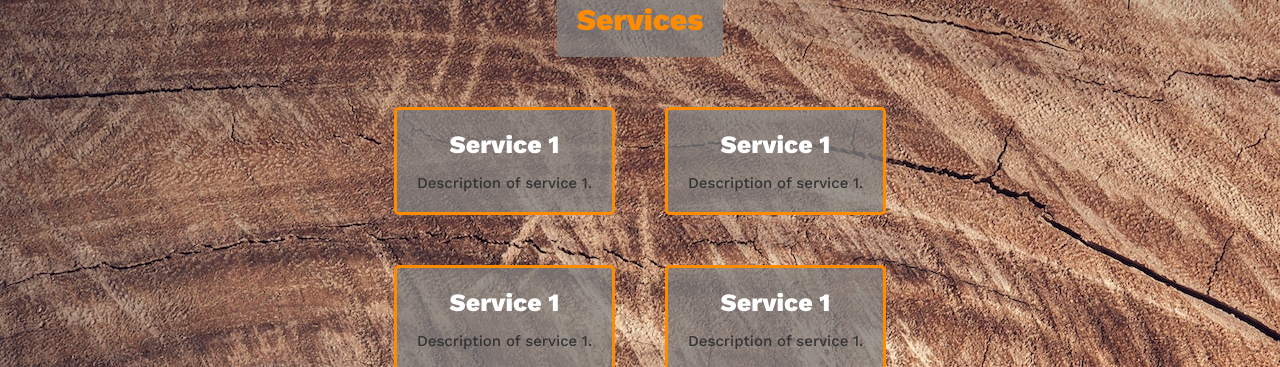
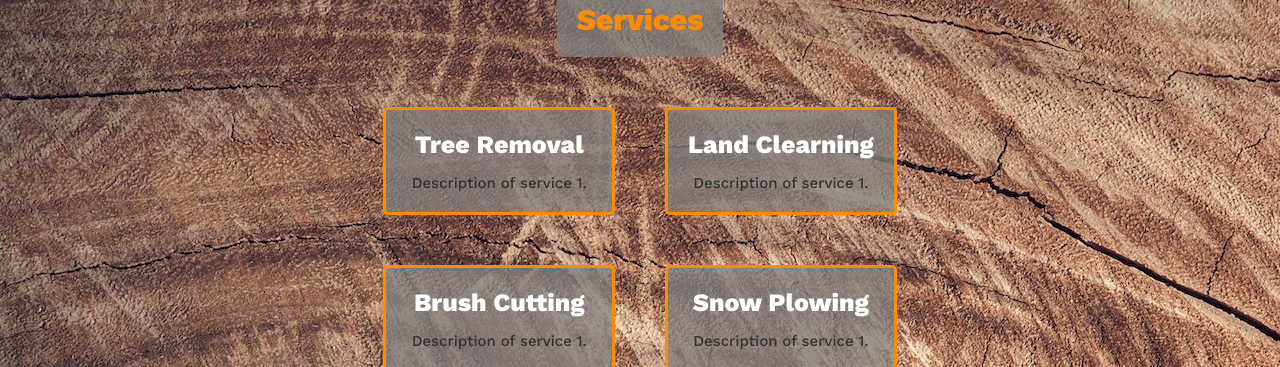
Before and after one commit to drew-worden/Worden-Tree-Company, a Next.js app: page / in a window 1280 px wide. Shown: the part 1080-1447 px from the top of the page. Built offline with nearby package versions, Linux system fonts and the light colour scheme.

Commit message:
Added service titles.

```diff
--- a/pages/index.jsx
+++ b/pages/index.jsx
@@ -48,19 +48,19 @@ export default function Index() {
                 <h2 className={styles.servicesTitle}>Services</h2>
                 <div className={styles.servicesContainer}>
                     <div className={styles.service}>
-                        <span className={styles.serviceTitle}>Service 1</span>
+                        <span className={styles.serviceTitle}>Tree Removal</span>
                         <p className={styles.servicePar}>Description of service 1.</p>
                     </div>
                     <div className={styles.service}>
-                        <span className={styles.serviceTitle}>Service 1</span>
+                        <span className={styles.serviceTitle}>Land Clearning</span>
                         <p className={styles.servicePar}>Description of service 1.</p>
                     </div>
                     <div className={styles.service}>
-                        <span className={styles.serviceTitle}>Service 1</span>
+                        <span className={styles.serviceTitle}>Brush Cutting</span>
                         <p className={styles.servicePar}>Description of service 1.</p>
                     </div>
                     <div className={styles.service}>
-                        <span className={styles.serviceTitle}>Service 1</span>
+                        <span className={styles.serviceTitle}>Snow Plowing</span>
                         <p className={styles.servicePar}>Description of service 1.</p>
                     </div>
                 </div>
```
